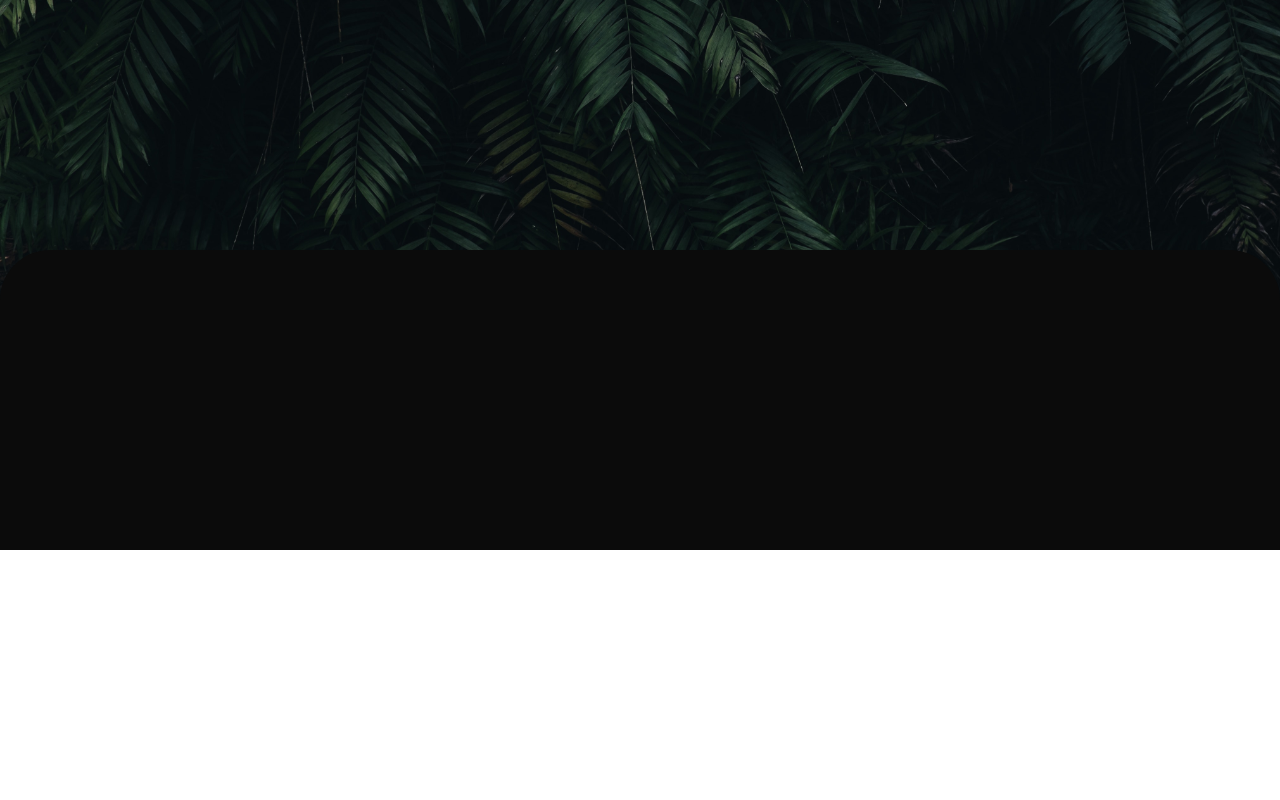
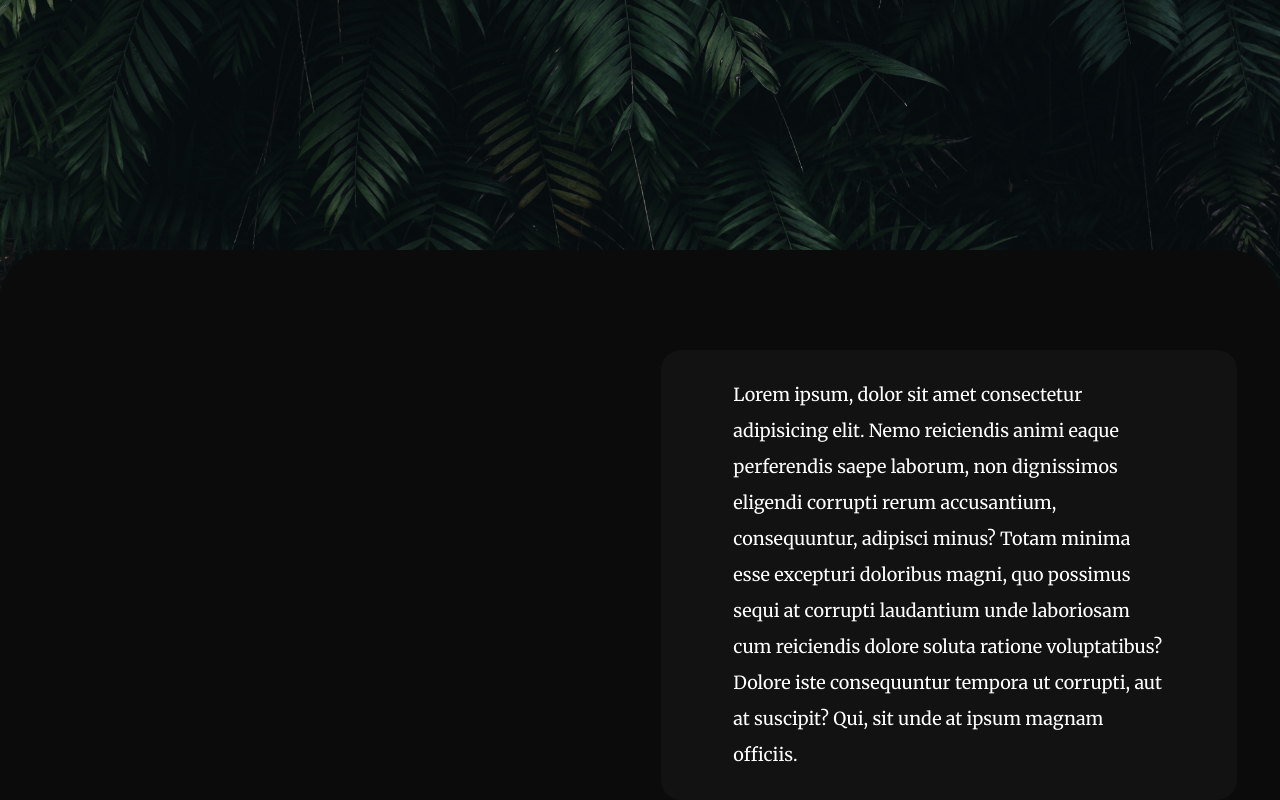
Before and after one commit to thenu-k/personal, a React (Create React App) app: page / in a window 1280 px wide. Shown: the part 550-1350 px from the top of the page. Before the commit the page ends 1100 px from the top, so only its background shows below. Built offline with nearby package versions, Linux system fonts and the light colour scheme.

Commit message:
Checkpoint

```diff
--- a/package.json
+++ b/package.json
@@ -16,6 +16,7 @@
     "react-router": "^6.4.2",
     "react-router-dom": "^6.4.2",
     "react-scripts": "5.0.1",
+    "rough-notation": "^0.5.1",
     "styled-components": "^5.3.6",
     "typescript": "^4.8.4",
     "web-vitals": "^2.1.4"
--- a/public/index.html
+++ b/public/index.html
@@ -12,7 +12,7 @@
     <link rel="preconnect" href="https://fonts.googleapis.com">
 <link rel="preconnect" href="https://fonts.gstatic.com" crossorigin>
 <link href="https://fonts.googleapis.com/css2?family=Abril+Fatface&display=swap" rel="stylesheet">
-  </head>
+<link href="https://fonts.googleapis.com/css2?family=Merriweather:ital,wght@0,300;0,400;0,700;0,900;1,300;1,400;1,700;1,900&display=swap" rel="stylesheet">   </head>
   <body>
     <noscript>You need to enable JavaScript to run this app.</noscript>
     <div id="root"></div>
--- a/public/main.css
+++ b/public/main.css
@@ -7,6 +7,17 @@ html, body, #root{
     width: 100%;
 }
 
+@media all and (max-width: 750px){
+    *{
+        font-size: 10px;
+    }
+}
+@media all and (max-width: 500px){
+    *{
+        font-size: 8px;
+    }
+}
+
 /* Common */
 
 .center{
--- a/src/Pages/Home/Home.styled.ts
+++ b/src/Pages/Home/Home.styled.ts
@@ -49,8 +49,37 @@ export const About = styled.div`
     >.inner{
         width: 100%;
         background-color: #0b0b0b;
-        height: 300px;
         border-radius: 50px 50px 0 0;
+        display: flex;
+        align-items: center;
+        justify-content: space-evenly;
+    }
+    >.inner>*{
+        width: 45%;
+        height: 450px;
+        margin: 100px 0;
+        &.design.outer{
+            border-radius: 20px;
+            transform-style: preserve-3d;
+            perspective: 1000px;
+            >.inner.design{
+                background-color: #121212;
+                height: 100%;
+                width: 100%;
+                border-radius: 20px;
+                transition: transform 0.2s;
+                color: white;
+                font-size: 3em;
+
+                >p{
+                    width: 75%;
+                    font-size: 18px;
+                    line-height: 2;
+                    text-align: left;
+                    font-family: 'Merriweather', serif;
+                }
+            }
+        }
     }
 
 `
--- a/src/Pages/Home/Home.tsx
+++ b/src/Pages/Home/Home.tsx
@@ -1,19 +1,29 @@
 import * as S from './Home.styled'
-import landing from '../../Assets/landing.jpg'
+import { annotate } from 'rough-notation'
 import { useEffect } from 'react'
 
 const Home = () => {
   useEffect(()=>{
-    // Parallax effect
-    const paxE = document.querySelector('#paxE')
-    const parallax = (paxE:Element | null) => {
-      var yPos = 0 - window.pageYOffset/5
+    const cardOuter = document.querySelector('.design.outer')
+    // cardOuter?.addEventListener('mousemove', rotate);
+    // cardOuter?.addEventListener('mouseout', stopRotate)
+    function rotate(e:any){
       // @ts-ignore
-      paxE.style.top = 50 + yPos + "%"
+      const cardItem = this.querySelector('.inner');
+      const halfHeight = cardItem.offsetHeight / 2;
+
+      cardItem.style.transform = 'rotateX('+-(e.offsetY - halfHeight) / 15+'deg) rotateY('+(e.offsetX - halfHeight) / 15+'deg)';
     }
-    window.addEventListener('scroll', () => {
-      // parallax(paxE)
-    })
+    function stopRotate(){
+      // @ts-ignore
+      const cardItem = this.querySelector('.inner');
+      cardItem.style.transform = 'rotate(0)';
+    }
+
+    const e = document.querySelector('p');
+    //@ts-ignore
+//const annotation = annotate(e, { type: 'box' });
+//annotation.show();
   })
   return (
     <S.Home>
@@ -26,7 +36,14 @@ const Home = () => {
           </div>
           <S.About>
             <div className="inner">
-
+              <div className="text outer"></div>
+              <div className="design outer">
+                <div className="design inner center">
+                  <p>
+                    Lorem ipsum, dolor sit amet consectetur adipisicing elit. Nemo reiciendis animi eaque perferendis saepe laborum, non dignissimos eligendi corrupti rerum accusantium, consequuntur, adipisci minus? Totam minima esse excepturi doloribus magni, quo possimus sequi at corrupti laudantium unde laboriosam cum reiciendis dolore soluta ratione voluptatibus? Dolore iste consequuntur tempora ut corrupti, aut at suscipit? Qui, sit unde at ipsum magnam officiis.
+                  </p>
+                </div>
+              </div>
             </div>
           </S.About>
         </S.LandingImageWrap>
```
Also changed, not shown: 1 other file (tests, documents, lock files or other folders).
